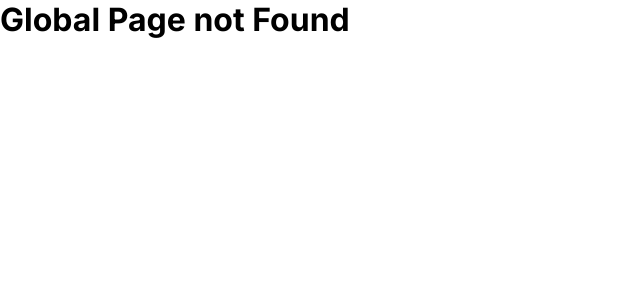
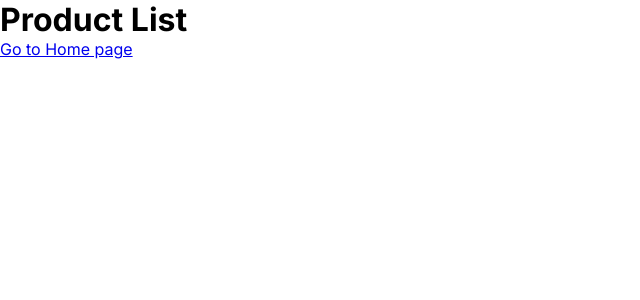
Before and after one commit to Avinashvns/nextjslearn, a Next.js app: page /productlist in a window 1280 px wide. Before the commit this address had no page. Shown: the top 300 px of the page, without its empty margins (0-640 px from the left). Built offline with nearby package versions, Linux system fonts and the light colour scheme.

Commit message:
create Product page for fetch Api

```diff
--- a/src/app/page.js
+++ b/src/app/page.js
@@ -16,7 +16,6 @@
     router.push(name);
   }
 
-
   return (
     <main >
       <h1>Home Page</h1>
@@ -27,6 +26,10 @@
       {/* Button Navigation */}
       <button onClick={() => navigate('/login')}>Go Lo Login Page</button>
 
+      <br />
+      <br />
+      <Link href="/productlist">Product Page</Link>
+
 
     </main>
   )
--- /dev/null
+++ b/src/app/productlist/page.js
@@ -0,0 +1,12 @@
+import Link from "next/link";
+
+
+
+export default function Product() {
+    return (
+        <div>
+            <h1>Product List</h1>
+            <Link href="/">Go to Home page</Link>
+        </div>
+    )
+}
```
